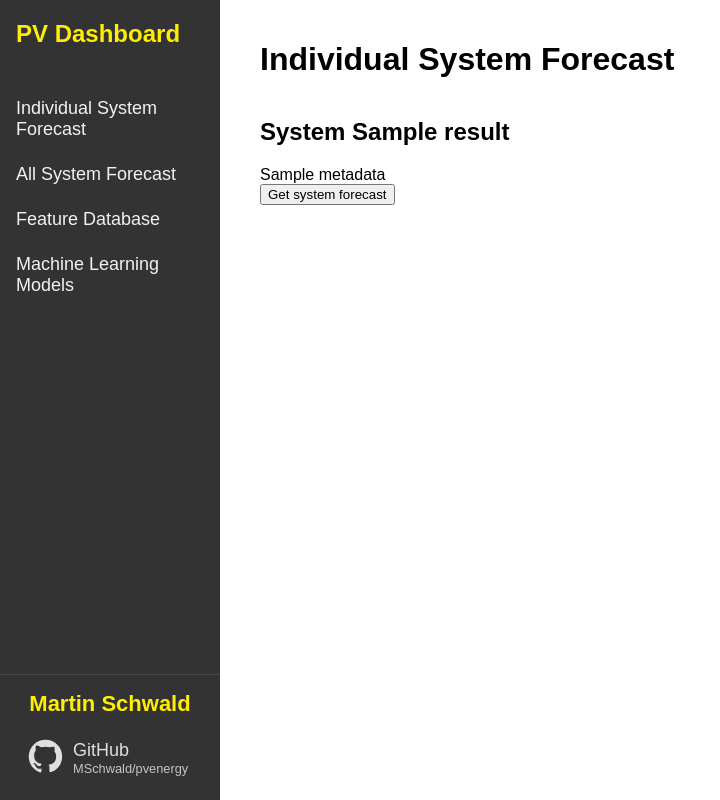
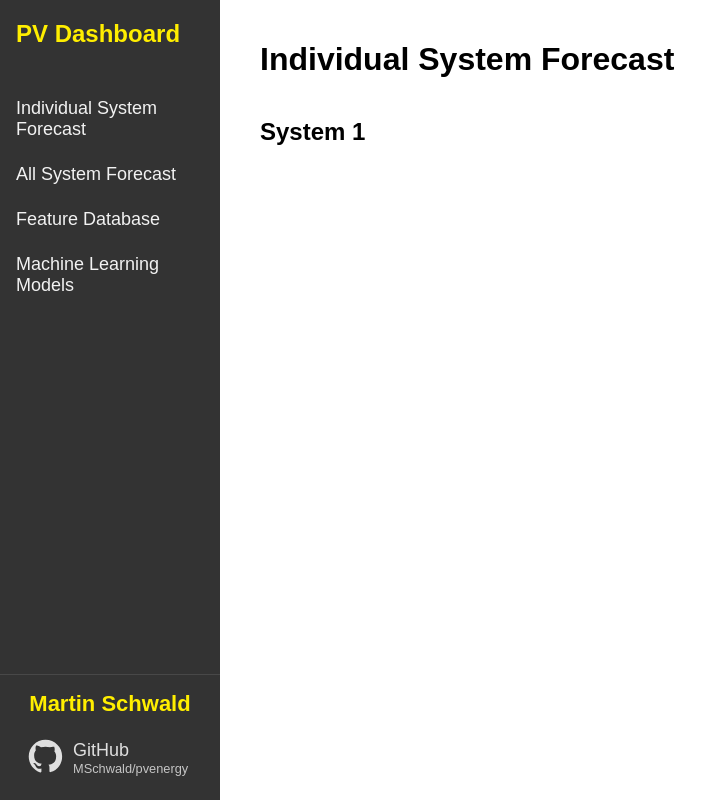
Before and after one commit to MSchwald/pvenergy, a Django app: template dashboard/templates/dashboard/individual_systems.html in a window 1280 px wide. Shown: the whole page, without its empty margins (0-720 px from the left). Run offline with Django 5.2, Linux system fonts and the light colour scheme; the template is opened without the code that fills it: most values are stand-ins (such as "Sample title", 1, 10 or a date in 2020); parts of the project's set-up code (start-up, migrations or seed data) failed here and were passed over.

Commit message:
move metadata to JS file

```diff
--- a/dashboard/templates/dashboard/individual_systems.html
+++ b/dashboard/templates/dashboard/individual_systems.html
@@ -3,19 +3,15 @@
 {% block title %}Individual System Forecast{% endblock %}
 
 {% block content %}
-    {% for id, result in results.items %}
+    <div id="status-container" class="forecast-container"></div>
+    {% for id in ids %}
         <div class="system-block">
             <h2>System {{ id }}</h2>
-            {{result.metadata|safe}}
             <br>
-            <button class="forecast-btn" data-id="{{ id }}" data-action="forecast">
-                Get system forecast
-            </button>
-
+            <div id="system-metadata-{{ id }}" class="forecast-container"></div>
             <div id="forecast-weather-{{ id }}" class="forecast-container"></div>
             <div id="forecast-features-{{ id }}" class="forecast-container"></div>
             <div id="forecast-prediction-{{ id }}" class="forecast-container"></div>
-            <div id="followup-buttons-{{ id }}"></div>
         </div>
     {% endfor %}
 {% endblock %}
```
